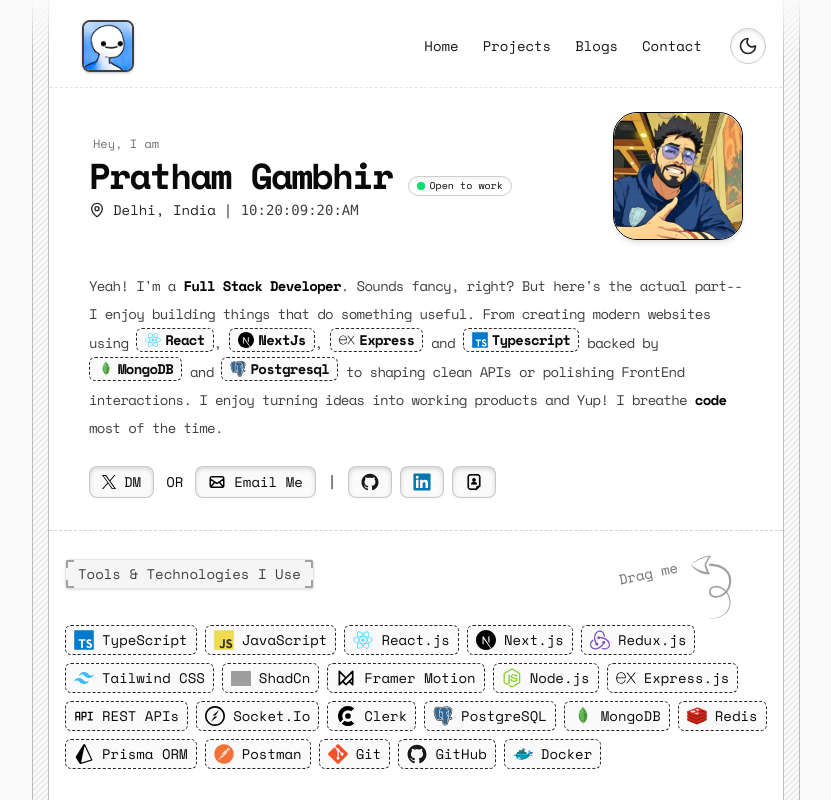
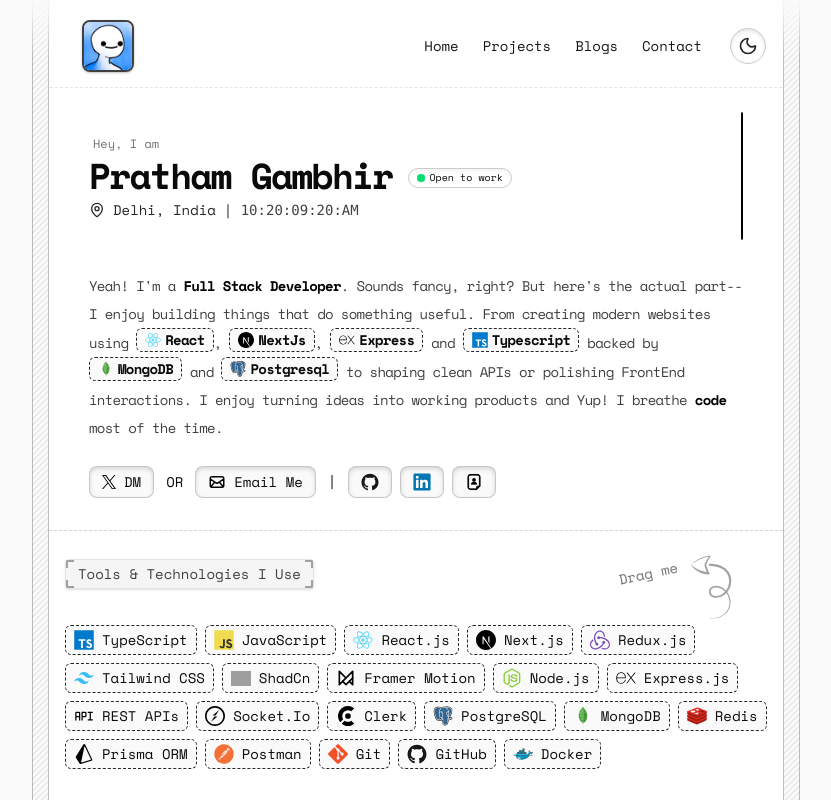
Before and after one commit to prathamgambhir/portfolio_v1, a Next.js app: page / in a window 1280 px wide. Shown: the top 800 px of the page, without its empty margins (224-1055 px from the left). Built offline with nearby package versions, Linux system fonts and the light colour scheme; grey boxes are pictures that could not be loaded.

Commit message:
update hero and github section

```diff
--- a/src/components/landing/github-activity.tsx
+++ b/src/components/landing/github-activity.tsx
@@ -28,7 +28,7 @@
         <div className="flex items-center justify-center">
           <GitHubCalendar
             username="prathamgambhir"
-            year={date.getFullYear()}
+            // year={date.getFullYear()}
             theme={{
               light: ["#ebedf0", "#9be9a8", "#40c463", "#30a14e", "#216e39"],
               dark: ["#383838", "#606060", "#8c8c8c", "#bababa", "#ebebeb"], // Standard GH Dark Green
--- a/src/components/landing/hero.tsx
+++ b/src/components/landing/hero.tsx
@@ -29,7 +29,7 @@
               Pratham Gambhir
               <button
                 className={cn(
-                  "hidden md:flex text-[10px]/tight h-5 tracking-normal font-medium self-end md:px-2 items-center md:gap-1 button-inset"
+                  "hidden md:flex text-[10px]/tight h-5 tracking-normal font-medium self-end md:px-2 items-center md:gap-1 button-inset mb-2"
                 )}
               >
                 <span className="relative flex size-2 items-center justify-center">
@@ -69,13 +69,13 @@
               transition={{ type: "spring", stiffness: 400, damping: 17 }}
               className="border border-black h-24 md:h-32 w-auto shadow-md rounded-3xl dark:border-neutral-200 dark:shadow-neutral-700 overflow-hidden"
             >
-              <Image
+              {/* <Image
                 src={ProfileImage}
                 alt="pfp"
                 width={100}
                 height={100}
                 className="size-24 md:size-32 rounded-3xl object-cover object-center"
-              />
+              /> */}
             </MotionDiv>
           {/* </div> */}
         </div>
```
